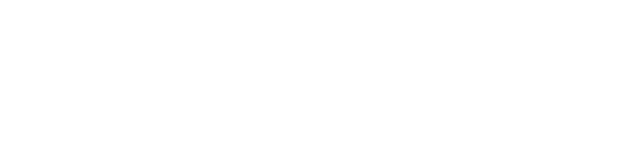
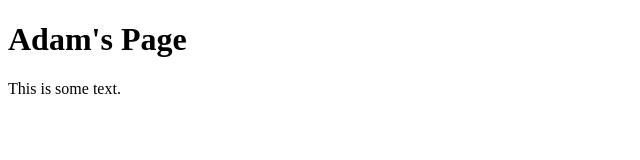
Before and after one commit to adamkolson/adams-page, a plain HTML site: page index.html in a window 1280 px wide. Shown: the whole page, without its empty margins (0-640 px from the left). Drawn offline with Linux system fonts and the light colour scheme.

Commit message:
Update index.html

```diff
--- a/index.html
+++ b/index.html
@@ -15,7 +15,8 @@
     </script>
   </head>
   <body>
-
+    <h1>Adam's Page</h1>
+    <p>This is some text.</p>
 
 
   </body>
```
